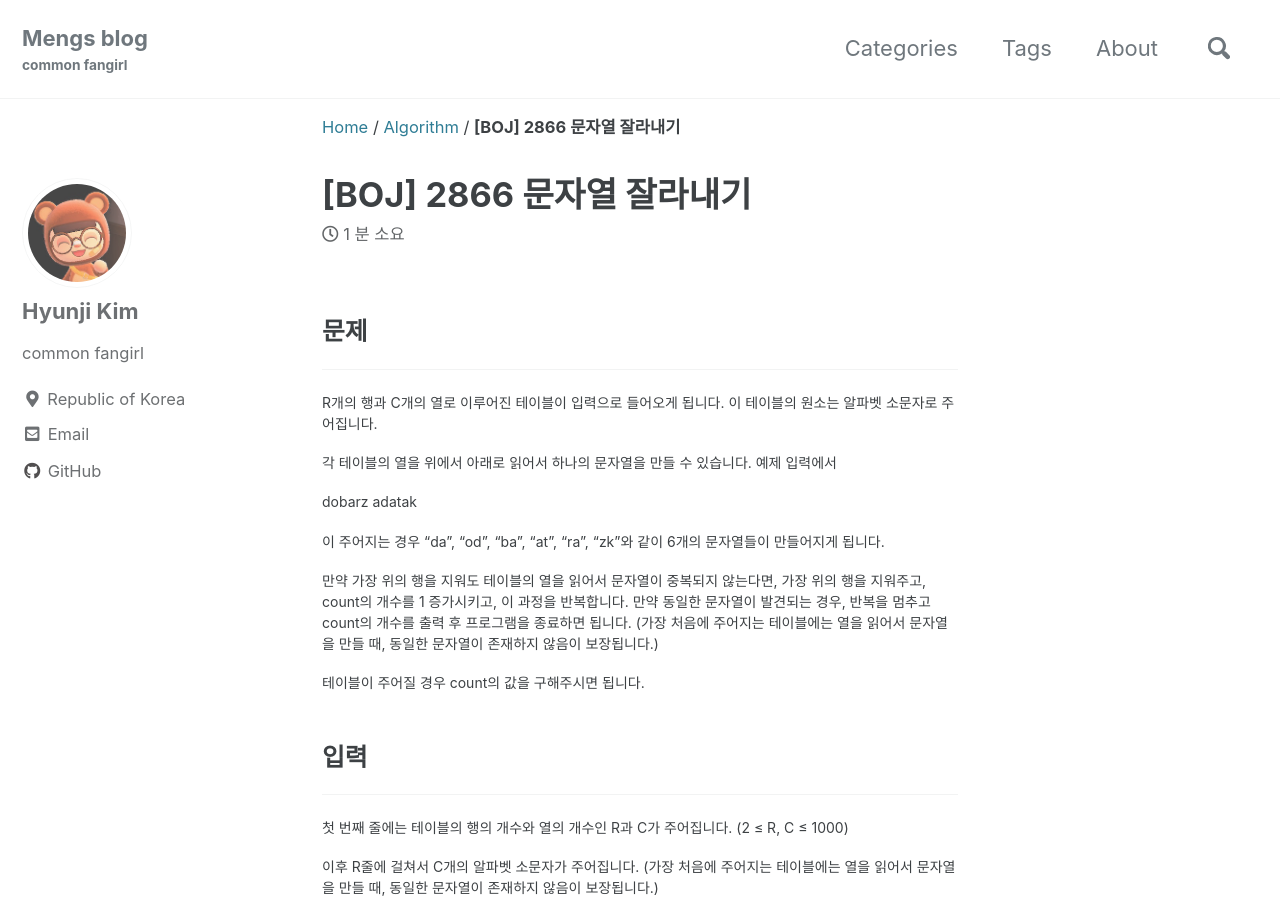
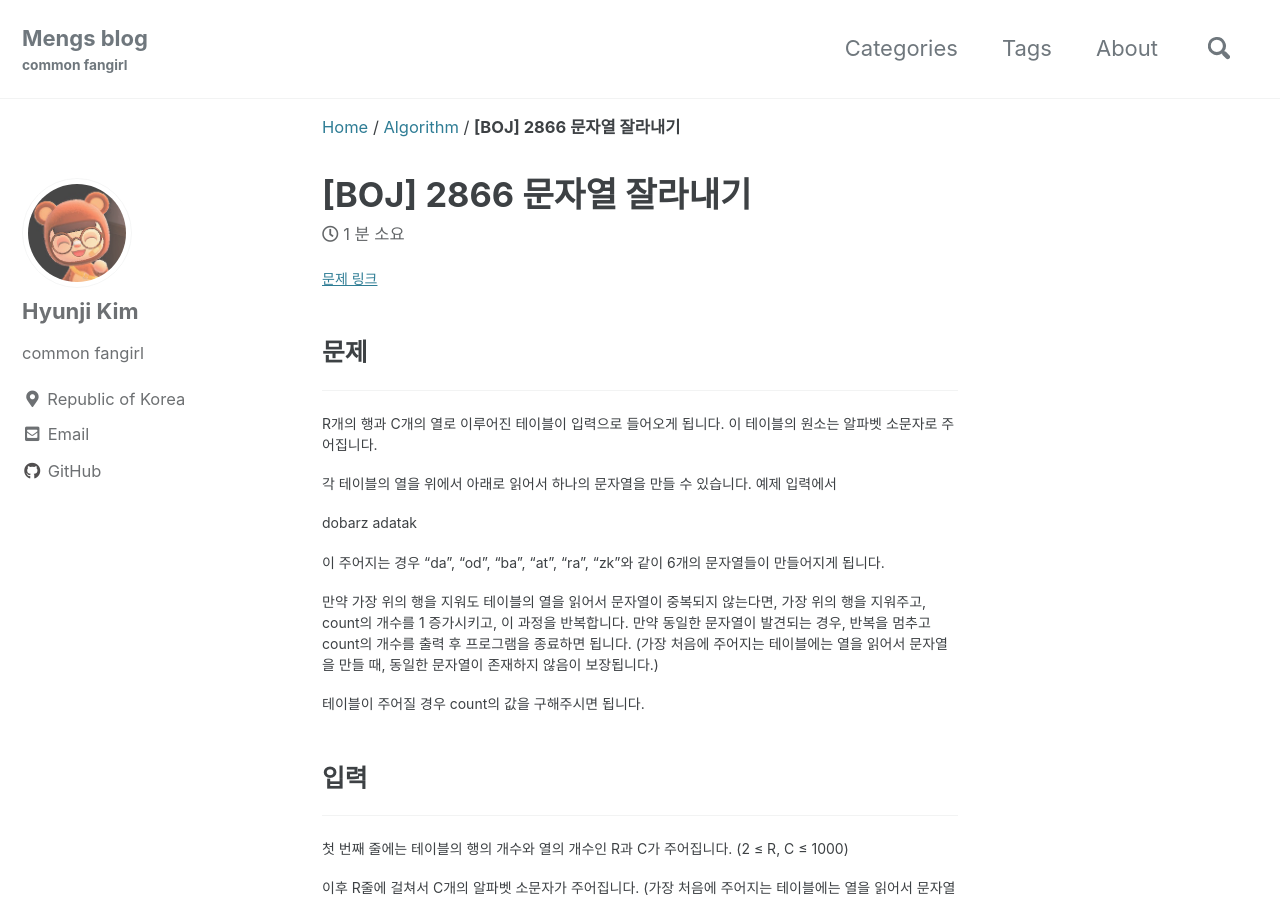
Before and after one commit to guswnl0610/guswnl0610.github.com, a Jekyll site: the page built from _posts/Algorithm/2020-10-15-BOJ2866.md, in a window 1280 px wide and 900 px high. Built offline with Jekyll 4.4.1, drawn with Linux system fonts in a browser that asks for light colours; cached includes are drawn as plain includes; comment, search, counter and statistics services are not loaded.

```diff
--- a/_posts/Algorithm/2020-10-15-BOJ2866.md
+++ b/_posts/Algorithm/2020-10-15-BOJ2866.md
@@ -8,7 +8,8 @@ tags:
 comments: true
 ---
 
-[link]: https://www.acmicpc.net/problem/2866	"문제 링크"
+[문제 링크]: https://www.acmicpc.net/problem/2866
+[문제 링크]
 
 ### 문제
 
```
